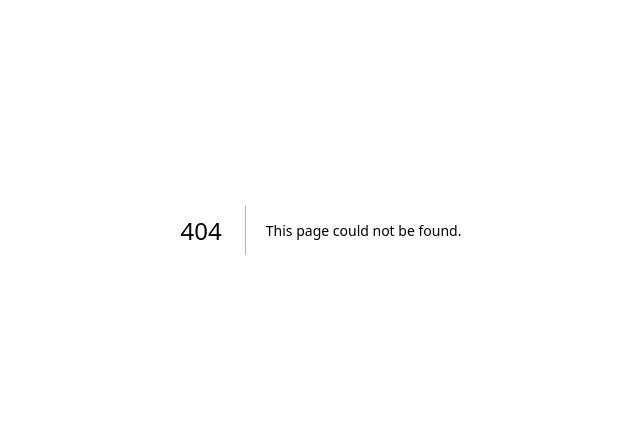
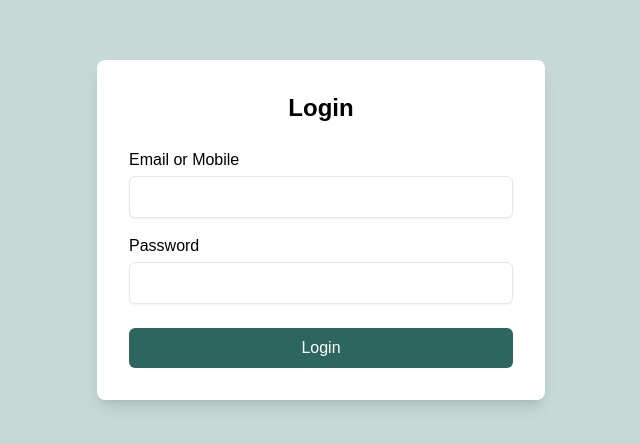
Before and after one commit to kalzumaki/batoda-web, a Next.js app: page /login in a window 1280 px wide. Before the commit this address had no page. Shown: the part 170-614 px from the top of the page, without its empty margins (319-959 px from the left). Built offline with nearby package versions, Linux system fonts and the light colour scheme.

Commit message:
added proxy and loginpage

```diff
--- a/src/components/TopBar.tsx
+++ b/src/components/TopBar.tsx
@@ -1,13 +1,13 @@
 // src/components/Topbar.tsx
 import React from 'react';
 import AuthButton from './AuthButton';
+import { useRouter } from 'next/router';
 
 const Topbar: React.FC = () => {
-  const handleLogin = () => {
-    console.log("Login clicked");
-    // Add login functionality here
-  };
-
+    const router = useRouter();
+    const handleLogin = () => {
+        router.push('/login'); // Redirects to the login page
+      };
   const handleRegister = () => {
     console.log("Register clicked");
     // Add register functionality here
--- /dev/null
+++ b/src/pages/api/proxy.ts
@@ -0,0 +1,58 @@
+import { NextApiRequest, NextApiResponse } from 'next';
+
+const API_BASE_URL = process.env.API_ENDPOINT as string; // Use the API endpoint from your .env file
+
+export default async function handler(req: NextApiRequest, res: NextApiResponse) {
+  const { method, body, headers } = req;
+  const endpoint = req.query.endpoint as string; // Extracting the endpoint from the query
+
+  const appKey = process.env.APP_KEY; // App Key from .env
+  const appSecret = process.env.APP_SECRET; // App Secret from .env
+
+  // Ensure App Key and Secret are available
+  if (!appKey || !appSecret) {
+    console.error('Missing App Key or App Secret');
+    return res.status(500).json({ error: 'Missing App Key or App Secret' });
+  }
+
+  // Construct the full API URL
+  const apiUrl = new URL(`${API_BASE_URL}${endpoint}`);
+
+  try {
+    // Prepare the fetch options
+    const fetchOptions: RequestInit = {
+      method,
+      headers: {
+        'App-Key': appKey,
+        'App-Secret': appSecret,
+        'Content-Type': 'application/json',
+        Authorization: headers.authorization || '',
+      },
+      ...(method !== 'GET' && { body: JSON.stringify(body) }), // Add body if not a GET request
+    };
+
+    console.log('API URL:', apiUrl.toString());
+    console.log('Fetch options:', fetchOptions);
+
+    // Send the request to the external API
+    const response = await fetch(apiUrl.toString(), fetchOptions);
+    const responseData = await response.json();
+
+    if (!response.ok) {
+      console.error('Error from external API:', responseData);
+      return res.status(response.status).json({
+        error: responseData.error || 'Failed to fetch from external API',
+      });
+    }
+    const userTypeId = responseData.user.user_type_id;
+    if (userTypeId >= 6 && userTypeId <= 8) {
+      return res.status(401).json({ success: false, message: 'User not authorized.' });
+    }
+
+    return res.status(200).json(responseData);
+  } catch (error) {
+    const errorMessage = error instanceof Error ? error.message : 'Unknown error occurred';
+    console.error('Error during API request:', errorMessage);
+    return res.status(500).json({ error: 'API request failed', details: errorMessage });
+  }
+}
--- a/src/pages/index.tsx
+++ b/src/pages/index.tsx
@@ -3,6 +3,7 @@ import Topbar from '@/components/TopBar';
 const HomePage = () => {
   return (
     <>
+    <title>BATODA</title>
       <Topbar/>
     <main className="min-h-screen bg-lightTeal flex flex-col justify-center items-center">
       <header className="text-center">
--- /dev/null
+++ b/src/pages/login.tsx
@@ -0,0 +1,110 @@
+import { useState } from "react";
+import { useRouter } from "next/router";
+import Cookies from "js-cookie";
+
+const LoginPage = () => {
+  const [emailOrMobile, setEmailOrMobile] = useState("");
+  const [password, setPassword] = useState("");
+  const [error, setError] = useState("");
+  const router = useRouter();
+
+  const handleSubmit = async (e: React.FormEvent) => {
+    e.preventDefault();
+
+    try {
+      const response = await fetch(`/api/proxy?endpoint=/login`, {
+        method: "POST",
+        headers: {
+          "Content-Type": "application/json",
+        },
+        body: JSON.stringify({
+          email_or_mobile: emailOrMobile,
+          password: password,
+        }),
+      });
+
+      const data = await response.json(); // Always parse response data
+
+      if (response.ok) {
+        console.log("Login successful:", data);
+
+        // Check the user type ID
+        const userTypeId = data.user.user_type_id; // Adjusted according to your API response
+
+        if (userTypeId >= 1 && userTypeId <= 5) {
+          // Store the token in cookies for user types 1-5
+          Cookies.set("userToken", data.access_token, { expires: 1 }); // Expires in 1 day
+          router.push("/"); // Redirect to a dashboard or home page after successful login
+        } else {
+          // For user types 6-8 or unexpected user types
+          setError(
+            "Please log in to the app. Your account is not authorized to access this application."
+          );
+        }
+      } else {
+        // Handle unsuccessful response
+        setError(
+          "Please log in to the app. Your account is not authorized to access this application."
+        ); // General message for any failed login attempt
+      }
+    } catch (err) {
+      console.error("Error logging in:", err);
+      setError("An error occurred. Please try again.");
+    }
+  };
+
+  return (
+    <>
+     <title>LOGIN</title>
+      <div className="min-h-screen flex items-center justify-center bg-lightTeal">
+        <form
+          onSubmit={handleSubmit}
+          className="bg-white p-8 rounded-lg shadow-lg max-w-md w-full"
+        >
+          <h2 className="text-2xl font-semibold text-black mb-6 text-center">
+            Login
+          </h2>
+
+          {error && <p className="text-red-500 mb-4">{error}</p>}
+
+          <div className="mb-4">
+            <label htmlFor="emailOrMobile" className="block text-black">
+              Email or Mobile
+            </label>
+            <input
+              type="text"
+              id="emailOrMobile"
+              value={emailOrMobile}
+              onChange={(e) => setEmailOrMobile(e.target.value)}
+              className="mt-1 block w-full px-3 py-2 border rounded-md shadow-sm text-black"
+              required
+            />
+          </div>
+
+          <div className="mb-6">
+            <label htmlFor="password" className="block text-black">
+              Password
+            </label>
+            <input
+              type="password"
+              id="password"
+              value={password}
+              onChange={(e) => setPassword(e.target.value)}
+              className="mt-1 block w-full px-3 py-2 border rounded-md shadow-sm text-black"
+              required
+            />
+          </div>
+
+          <button
+            type="submit"
+            className="w-full bg-darkGreen text-white py-2 px-4 rounded-md hover:bg-teal transition-all"
+          >
+            Login
+          </button>
+        </form>
+      </div>
+    </>
+  );
+};
+
+export default LoginPage;
```
Also changed, not shown: package.json (+8 -5 lines), 1 other file (tests, documents, lock files or other folders).
